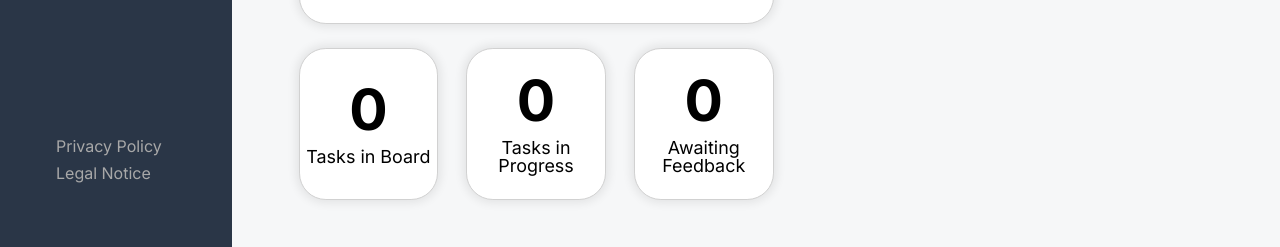
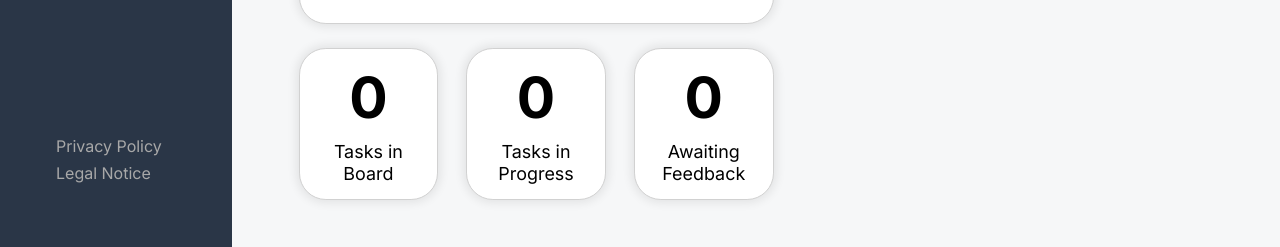
Before and after one commit to Klmnz96/Join, a plain HTML site: page src/htmls/summary.html in a window 1280 px wide. Shown: the part 553-800 px from the top of the page. Drawn offline with Linux system fonts and the light colour scheme.

Commit message:
fix: section width

```diff
--- a/src/styles/summary.css
+++ b/src/styles/summary.css
@@ -45,8 +45,7 @@ section {
     grid-template-columns: repeat(6, minmax(0, 1fr));
     column-gap: 28px;
     row-gap: clamp(12px, 3vh, 32px);
-    width: 100%;
-    margin-inline: auto;
+    max-width: 560px;
 }
 
 /* ---------- Texts ---------- */
@@ -77,7 +76,7 @@ h4 {
     font-weight: 400;
 }
 .summary-below-txt {
-    width: min(130px, 100%);
+    width: min(110px, 100%);
     text-align: center;
 }
 
@@ -140,10 +139,6 @@ h2 {
     align-items: center;
     gap: 9px;
 }
-.summary-below h3,
-.summary-below-txt {
-    line-height: 1;
-}
 
 /* ------------ Icons ------------- */
 .summary-icon { width: clamp(40px, 4.8vw, 69px); }
```
